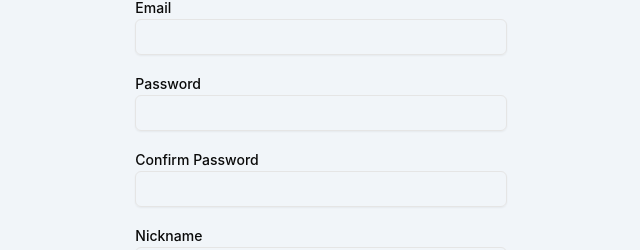
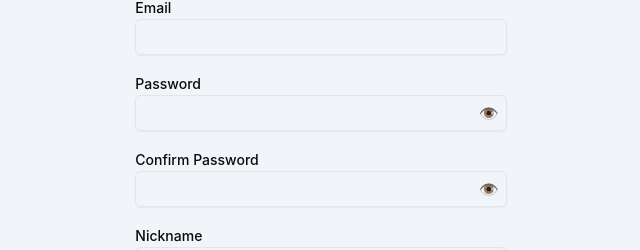
Before and after one commit to Kolade-Dara/picto-phrase-ui, a React (Vite) app: page /signup in a window 1280 px wide. Shown: the part 169-419 px from the top of the page, without its empty margins (319-959 px from the left). Built offline with nearby package versions, Linux system fonts and the light colour scheme.

Commit message:
feat: enhance SignUpPage with password visibility toggle and image upload validation

```diff
--- a/src/pages/HomePage.tsx
+++ b/src/pages/HomePage.tsx
@@ -3,7 +3,6 @@ import AdBanner from "@/components/utility/AdBanner";
 import RebusPuzzle from "@/components/utility/RebusPuzzle";
 
 const HomePage = () => {
-
   return (
     <div className="flex flex-col items-center min-h-screen min-w-screen p-4 justify-start gap-6 bg-slate-100">
       <Header
--- a/src/pages/SignUpPage.tsx
+++ b/src/pages/SignUpPage.tsx
@@ -12,6 +12,8 @@ const SignUpPage = () => {
 
   const [profileImage, setProfileImage] = useState<File | null>(null);
   const [imagePreview, setImagePreview] = useState<string>("");
+  const [showPassword, setShowPassword] = useState(false);
+  const [message, setMessage] = useState<string | null>(null);
 
   const [error, setError] = useState(null);
   const [loading, setLoading] = useState(false);
@@ -29,20 +31,17 @@ const SignUpPage = () => {
     }
     const url = `${import.meta.env.VITE_BASE_URL}/register`;
     const config = {
-      method: 'POST',
+      method: "POST",
       body: formData,
-      headers: {
-
-      }
-    }
+      headers: {},
+    };
 
     const response = await fetch(url, config)
       .then((data) => data.json())
       .catch((err) => err);
 
-
     if (response.success) {
-      window.location.href = '/login';
+      window.location.href = "/login";
     } else {
       setError(response.message);
     }
@@ -52,6 +51,16 @@ const SignUpPage = () => {
   const handleImageChange = (e: ChangeEvent<HTMLInputElement>) => {
     const file = e.target.files?.[0];
     if (file) {
+      const allowedExtensions = /(\.jpg|\.jpeg|\.png|\.webp)$/i;
+      if (!allowedExtensions.exec(file.name)) {
+        setMessage(
+          "Invalid file type. Only PNG, JPEG, WEBP, and JPG are allowed."
+        );
+        setProfileImage(null);
+        setImagePreview("");
+        return;
+      }
+      setMessage(null);
       setProfileImage(file);
       setImagePreview(URL.createObjectURL(file));
     }
@@ -61,6 +70,7 @@ const SignUpPage = () => {
     <div className="flex flex-col items-center min-h-screen min-w-screen p-4 justify-start gap-6 bg-slate-100">
       <h2 className="text-2xl font-bold mb-4">Sign Up</h2>
       <form onSubmit={handleSubmit} className="space-y-4">
+        <div>
           <div className="border-2 border-dashed rounded-md p-4 text-center w-full h-full flex items-center justify-center">
             <label className="cursor-pointer ">
               {imagePreview ? (
@@ -82,6 +92,9 @@ const SignUpPage = () => {
               />
             </label>
           </div>
+          <p className="text-red-500">{message}</p>
+        </div>
+
         <div>
           <Label htmlFor="email">Email</Label>
           <Input
@@ -92,25 +105,37 @@ const SignUpPage = () => {
             required
           />
         </div>
-        <div>
+        <div className="relative">
           <Label htmlFor="password">Password</Label>
           <Input
             id="password"
-            type="password"
+            type={showPassword ? "text" : "password"}
             value={password}
             onChange={(e) => setPassword(e.target.value)}
             required
           />
+          <span
+            className="absolute right-2 top-1/2 transform -translate-y-1/2 cursor-pointer mt-3"
+            onClick={() => setShowPassword(!showPassword)}
+          >
+            {showPassword ? "🙈" : "👁️"}
+          </span>
         </div>
-        <div>
+        <div className="relative">
           <Label htmlFor="confirm">Confirm Password</Label>
           <Input
             id="confirm"
-            type="password"
+            type={showPassword ? "text" : "password"}
             value={confirm}
             onChange={(e) => setConfirm(e.target.value)}
             required
           />
+          <span
+            className="absolute right-2 top-1/2 transform -translate-y-1/2 cursor-pointer mt-3"
+            onClick={() => setShowPassword(!showPassword)}
+          >
+            {showPassword ? "🙈" : "👁️"}
+          </span>
         </div>
         <div>
           <Label htmlFor="nickname">Nickname</Label>
@@ -123,12 +148,10 @@ const SignUpPage = () => {
           />
         </div>
 
-        {error &&
-          <div>{error}</div>
-        }
+        {error && <div>{error}</div>}
 
         <Button type="submit" disabled={loading}>
-          {loading ? 'Signing Up' : 'Sign Up'}
+          {loading ? "Signing Up" : "Sign Up"}
         </Button>
       </form>
       <div className="mt-4 text-center">
```
Lines whose indentation alone changed are shown as unchanged.
